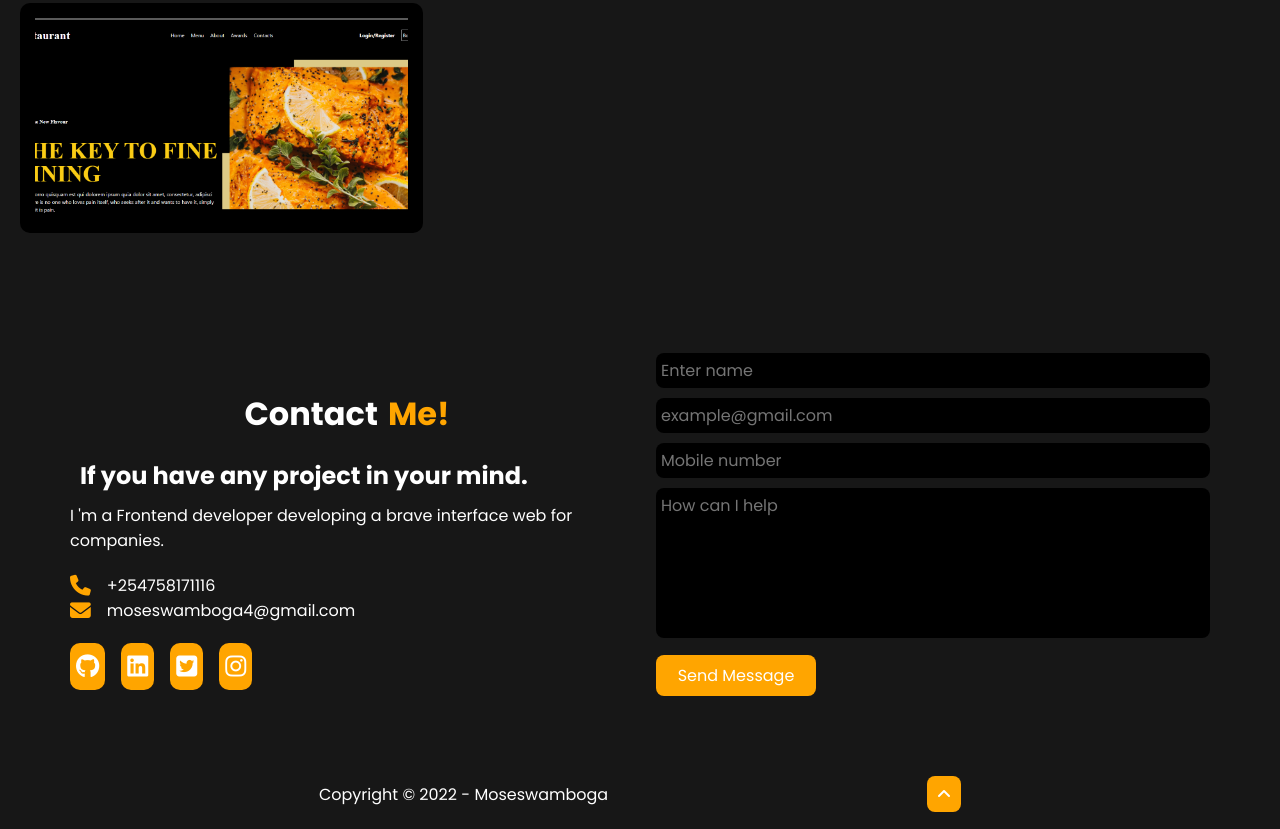
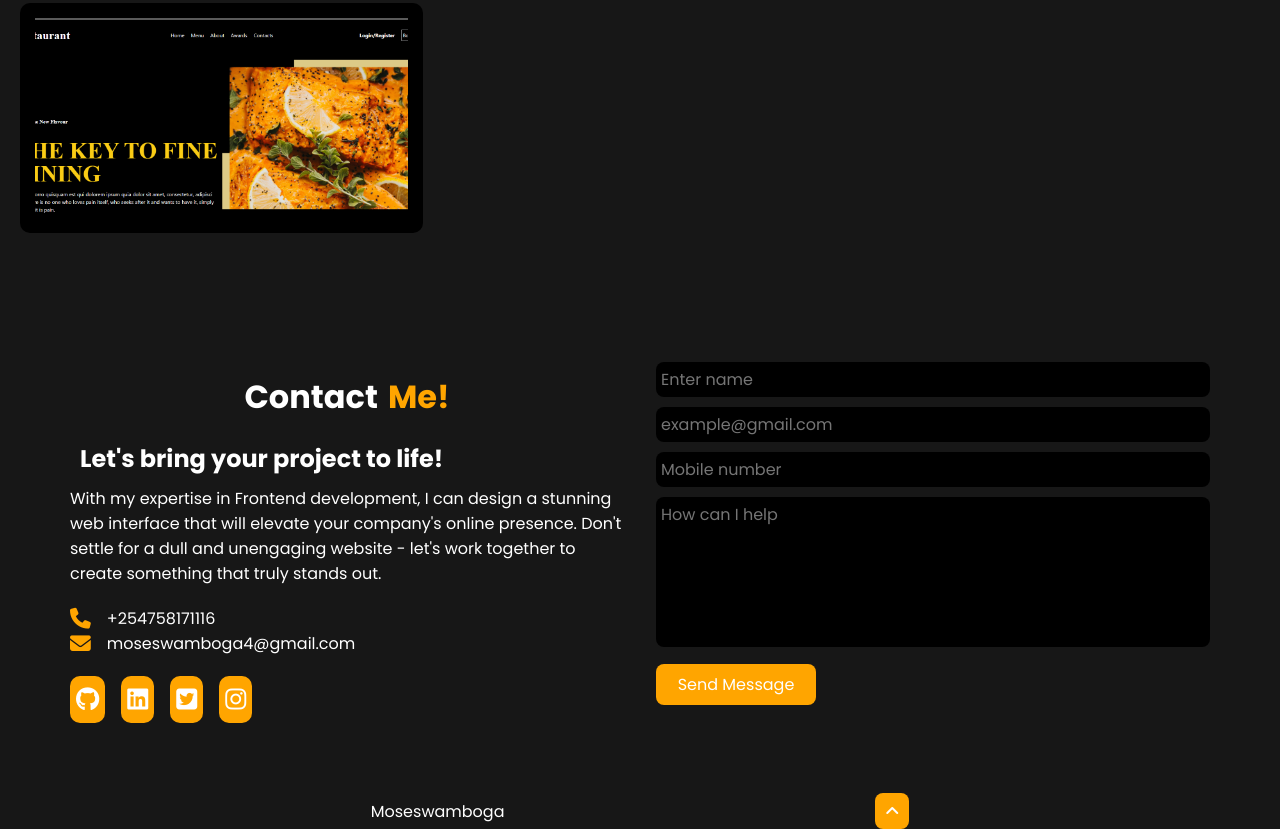
Before and after one commit to Mosesomo/portfolio, a website: page index.html in a window 1280 px wide. Shown: the part 2699-3528 px from the top of the page. Drawn offline with nearby package versions, Linux system fonts and the light colour scheme; a script that the page names is missing.

Commit message:
modifications

```diff
--- a/index.html
+++ b/index.html
@@ -159,8 +159,8 @@
     <section class="contact" id="contact">
         <div class="contact-text">
             <h2>Contact<span class="contact-me">Me!</span></h2>
-            <h4>If you have any project in your mind.</h4>
-            <p>I 'm a Frontend developer developing a brave interface web for companies.</p>
+            <h4>Let's bring your project to life!</h4>
+            <p>With my expertise in Frontend development, I can design a stunning web interface that will elevate your company's online presence. Don't settle for a dull and unengaging website - let's work together to create something that truly stands out.</p>
             <div class="list">
                 <div class="info">
                     <i class="fa fa-phone" aria-hidden="true"></i>
@@ -210,7 +210,7 @@
     <!--footer section-->
     <footer class="end">
         <div class="last">
-            <p>Copyright &copy; 2022 - <a href="https://github.com/moseswamboga" target="_blank">Moseswamboga</a></p>
+            <a href="https://github.com/moseswamboga" target="_blank">Moseswamboga</a></p>
         </div>
         <div class="top">
             <a href="#home"><i class="fa fa-angle-up" aria-hidden="true"></i></a>
```
